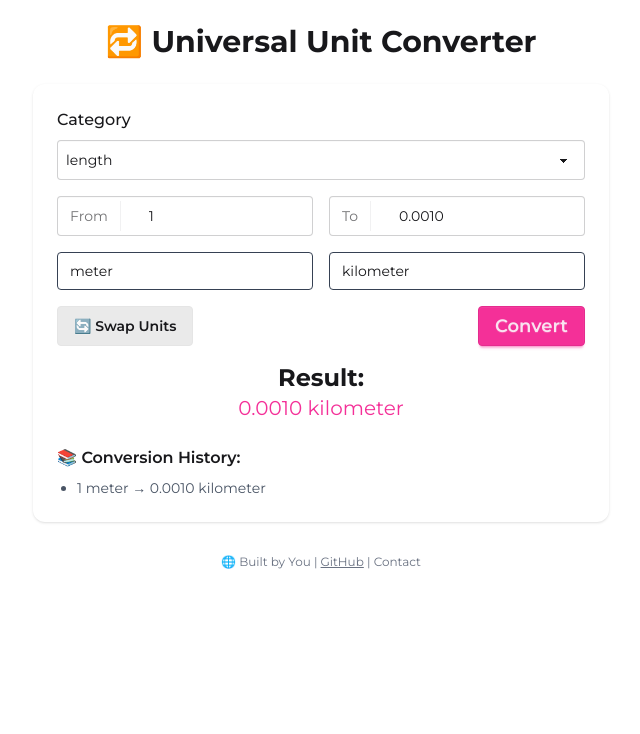
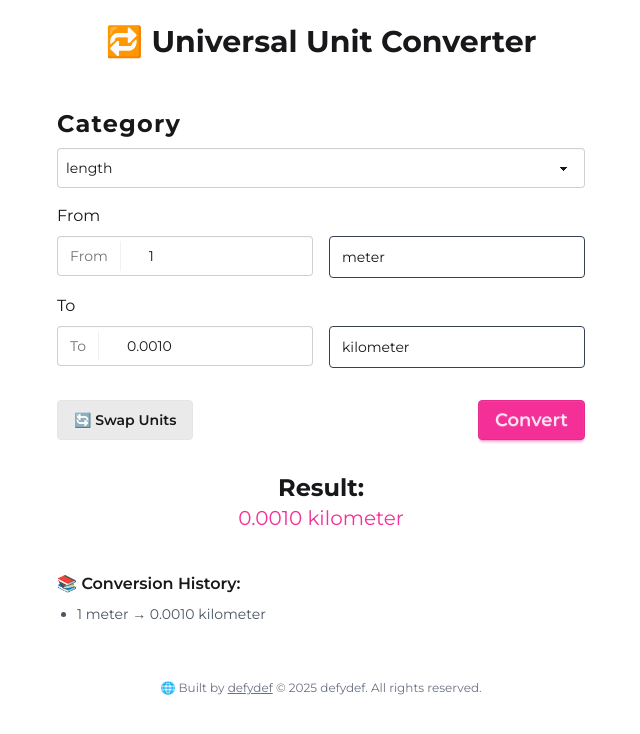
Before and after one commit to defydef/unit-converter, a React (Vite) app: page / in a window 1280 px wide. Shown: the top 734 px of the page, without its empty margins (319-959 px from the left). Built offline with nearby package versions, Linux system fonts and the light colour scheme.

Commit message:
Convert into components, minor fixes

```diff
--- a/index.html
+++ b/index.html
@@ -2,7 +2,7 @@
 <html lang="en">
   <head>
     <meta charset="UTF-8" />
-    <link rel="icon" type="image/svg+xml" href="/vite.svg" />
+    <link rel="icon" type="image/png" href="/favicon.png" />
     <meta name="viewport" content="width=device-width, initial-scale=1.0" />
     <title>All-In Converter</title>
   </head>
--- a/src/App.jsx
+++ b/src/App.jsx
@@ -2,12 +2,21 @@ import { useEffect, useState } from "react";
 import { units } from "./data/units";
 import "./App.css";
 import ComboSelect from "./components/ComboSelect";
+import EditableInput from "./components/EditableInput";
+import DisplayedValue from "./components/DisplayedValue";
+import Footer from "./components/Footer";
+import Header from "./components/Header";
+import Select from "./components/Select";
+import SoftButton from "./components/SoftButton";
+import Button from "./components/Button";
+import Result from "./components/Result";
+import History from "./components/History";
 
 function App() {
   const [category, setCategory] = useState("length");
   const [value, setValue] = useState(1);
-  const [fromUnit, setFromUnit] = useState("meter");
-  const [toUnit, setToUnit] = useState("kilometer");
+  const [fromUnit, setFromUnit] = useState(Object.keys(units[category])[0]);
+  const [toUnit, setToUnit] = useState(Object.keys(units[category])[1]);
   const [result, setResult] = useState(null);
   const [history, setHistory] = useState([]);
 
@@ -29,120 +38,66 @@ function App() {
     setToUnit(temp);
   };
 
+  function formatNumber(value) {
+    return value % 1 === 0 ? value.toFixed(0) : value.toFixed(4);
+  }
+
+  // execute convert function each time value, category, fromUnit, toUnit are changed
   useEffect(() => {
     convert();
     // eslint-disable-next-line react-hooks/exhaustive-deps
   }, [value, category, fromUnit, toUnit]);
 
+  // Set default from and to units according to selected category
+  useEffect(() => {
+    setFromUnit(Object.keys(units[category])[0]);
+    setToUnit(Object.keys(units[category])[1]);
+  }, [category]);
+
   return (
-    <div className="min-h-screen p-6 font-montserrat">
-      <h1 className="text-3xl font-bold text-center mb-6">
-        🔁 Universal Unit Converter
-      </h1>
+    <main className="min-h-screen p-6 font-montserrat">
+      <Header />
 
-      <div className="max-w-xl mx-auto p-6 rounded-xl shadow">
-        <div className="mb-4">
-          <label className="block mb-2 font-medium">Category</label>
-          <select
-            value={category}
-            onChange={(e) => setCategory(e.target.value)}
-            className="p-2 border rounded w-full select cursor-pointer"
-          >
-            {Object.keys(units).map((cat) => (
-              <option key={cat} value={cat}>
-                {cat}
-              </option>
-            ))}
-          </select>
-        </div>
-
-        <div className="grid grid-cols-1 md:grid-cols-2 gap-4 mb-4">
+      <section className="max-w-xl mx-auto p-6 flex flex-col justify-center gap-4">
         <section>
-            <label className="input">
-              <span className="label">From</span>
-              <input
-                type="number"
-                value={value}
-                onChange={(e) => setValue(e.target.value)}
-                placeholder="Enter value"
-                className="p-2 rounded w-full"
-              />
-            </label>
+          <h2 className="text-2xl font-bold tracking-wider">Category</h2>
+          <Select value={category} onSelect={setCategory} items={units} />
         </section>
 
         <section>
-            <label className="input">
-              <span className="label">To</span>
-              <input
-                type="text"
-                value={result == null || isNaN(result) ? "" : result.toFixed(4)}
-                readOnly
-                className="p-2 rounded w-full cursor-not-allowed"
-              />
-            </label>
-          </section>
-        </div>
-
-        <div className="grid grid-cols-2 gap-4 mb-4">
+          <h3 className="mb-2">From</h3>
+          <div className="grid grid-cols-2 gap-4">
+            <EditableInput value={value} onSelect={setValue} />
             <ComboSelect
               items={Object.keys(units[category])}
               selected={fromUnit}
               onSelect={setFromUnit}
             />
-
+          </div>
+        </section>
+        <section>
+          <h3 className="mb-2">To</h3>
+          <section className="grid grid-cols-2 gap-4 mb-4">
+            <DisplayedValue value={result} formatNumber={formatNumber} />
             <ComboSelect
               items={Object.keys(units[category])}
               selected={toUnit}
               onSelect={setToUnit}
             />
-        </div>
+          </section>
+        </section>
 
-        <div className="flex justify-between items-center mb-4">
-          <button
-            onClick={swapUnits}
-            className="btn btn-soft text-base-800 cursor-pointer rounded"
-          >
-            🔄 Swap Units
-          </button>
-          <button
-            onClick={convert}
-            className="btn btn-secondary px-4 py-2 rounded cursor-pointer text-lg"
-          >
-            Convert
-          </button>
-        </div>
+        <section className="flex justify-between items-center mb-4">
+          <SoftButton onClick={swapUnits}>🔄 Swap Units</SoftButton>
+          <Button onClick={convert}>Convert</Button>
+        </section>
 
-        {result !== null && !isNaN(result) && (
-          <div className="flex flex-col items-center">
-            <p className="text-base-800 font-bold text-2xl">Result:</p>
-            <p className="text-xl text-secondary">
-              {result.toFixed(4)} {toUnit}
-            </p>
-          </div>
-        )}
+        <Result result={result} toUnit={toUnit} formatNumber={formatNumber} />
+        <History history={history} />
+      </section>
 
-        {history.length > 0 && (
-          <div className="mt-6">
-            <h2 className="text-md font-semibold mb-2">
-              📚 Conversion History:
-            </h2>
-            <ul className="list-disc pl-5 text-sm text-gray-600">
-              {history.map((item, idx) => (
-                <li key={idx}>{item}</li>
-              ))}
-            </ul>
-          </div>
-        )}
-      </div>
-
-      <footer className="mt-8 text-center text-xs text-gray-500">
-        🌐 Built by You |{" "}
-        <a href="#" className="underline">
-          GitHub
-        </a>{" "}
-        | <a href="#">Contact</a>
-      </footer>
-    </div>
+      <Footer />
+    </main>
   );
 }
 
--- /dev/null
+++ b/src/components/Button.jsx
@@ -0,0 +1,10 @@
+export default function Button({ onClick, children }) {
+  return (
+    <button
+      onClick={onClick}
+      className="btn btn-secondary px-4 py-2 rounded cursor-pointer text-lg"
+    >
+      {children}
+    </button>
+  );
+}
--- a/src/components/ComboSelect.jsx
+++ b/src/components/ComboSelect.jsx
@@ -27,7 +27,7 @@ export default function ComboSelect({ items, selected, onSelect }) {
       <div className="relative">
         <ComboboxInput
           className={clsx(
-            "w-full rounded border border-gray-700 py-1.5 pr-8 pl-3 text-sm/6",
+            "w-full rounded border border-gray-700 py-2 pr-8 pl-3 text-sm/6",
             "focus:not-data-focus:outline-none data-focus:outline-2 data-focus:-outline-offset-2 data-focus:outline-white/25"
           )}
           displayValue={(item) => item}
@@ -44,7 +44,7 @@ export default function ComboSelect({ items, selected, onSelect }) {
         className={clsx(
           "w-(--input-width) rounded-xl border border-white/5 p-1 [--anchor-gap:--spacing(1)] empty:invisible",
           "transition duration-100 ease-in",
-          "bg-base-100"
+          "bg-base-100 cursor-pointer"
         )}
       >
         {filteredItems.map((item, index) => (
--- /dev/null
+++ b/src/components/DisplayedValue.jsx
@@ -0,0 +1,15 @@
+export default function DisplayedValue({ value, formatNumber }) {
+  return (
+    <section>
+      <label className="input">
+        <span className="label">To</span>
+        <input
+          type="text"
+          value={value == null || isNaN(value) ? "" : formatNumber(value)}
+          readOnly
+          className="p-2 rounded w-full cursor-not-allowed"
+        />
+      </label>
+    </section>
+  );
+}
--- /dev/null
+++ b/src/components/EditableInput.jsx
@@ -0,0 +1,16 @@
+export default function EditableInput({ value, onSelect }) {
+  return (
+    <section>
+      <label className="input">
+        <span className="label">From</span>
+        <input
+          type="number"
+          value={value}
+          onChange={(e) => onSelect(e.target.value)}
+          placeholder="Enter value"
+          className="p-2 rounded w-full"
+        />
+      </label>
+    </section>
+  );
+}
--- /dev/null
+++ b/src/components/Footer.jsx
@@ -0,0 +1,11 @@
+export default function Footer() {
+  return (
+    <footer className="mt-8 text-center text-xs text-gray-500">
+      🌐 Built by{" "}
+      <a href="https://github.com/defydef" className="underline">
+        defydef
+      </a>{" "}
+      © {new Date().getFullYear()} defydef. All rights reserved.
+    </footer>
+  );
+}
--- /dev/null
+++ b/src/components/Header.jsx
@@ -0,0 +1,7 @@
+export default function Header() {
+  return (
+    <h1 className="text-3xl font-bold text-center mb-6">
+      🔁 Universal Unit Converter
+    </h1>
+  );
+}
--- /dev/null
+++ b/src/components/History.jsx
@@ -0,0 +1,14 @@
+export default function History({ history }) {
+  return (
+    history.length > 0 && (
+      <div className="mt-6">
+        <h2 className="text-md font-semibold mb-2">📚 Conversion History:</h2>
+        <ul className="list-disc pl-5 text-sm text-gray-600">
+          {history.map((item, idx) => (
+            <li key={idx}>{item}</li>
+          ))}
+        </ul>
+      </div>
+    )
+  );
+}
--- /dev/null
+++ b/src/components/Result.jsx
@@ -0,0 +1,13 @@
+export default function Result({ result, toUnit, formatNumber }) {
+  return (
+    result !== null &&
+    !isNaN(result) && (
+      <div className="flex flex-col items-center">
+        <p className="text-base-800 font-bold text-2xl">Result:</p>
+        <p className="text-xl text-secondary">
+          {formatNumber(result)} {toUnit}
+        </p>
+      </div>
+    )
+  );
+}
--- /dev/null
+++ b/src/components/Select.jsx
@@ -0,0 +1,15 @@
+export default function Select({ value, onSelect, items }) {
+  return (
+    <select
+      value={value}
+      onChange={(e) => onSelect(e.target.value)}
+      className="mt-2 p-2 border rounded w-full select cursor-pointer"
+    >
+      {Object.keys(items).map((item) => (
+        <option key={item} value={item}>
+          {item}
+        </option>
+      ))}
+    </select>
+  );
+}
--- /dev/null
+++ b/src/components/SoftButton.jsx
@@ -0,0 +1,10 @@
+export default function SoftButton({ onClick, children }) {
+  return (
+    <button
+      onClick={onClick}
+      className="btn btn-soft text-base-800 cursor-pointer rounded"
+    >
+      {children}
+    </button>
+  );
+}
```
Also changed, not shown: public/favicon.png (added). Lines whose indentation alone changed are shown as unchanged.
